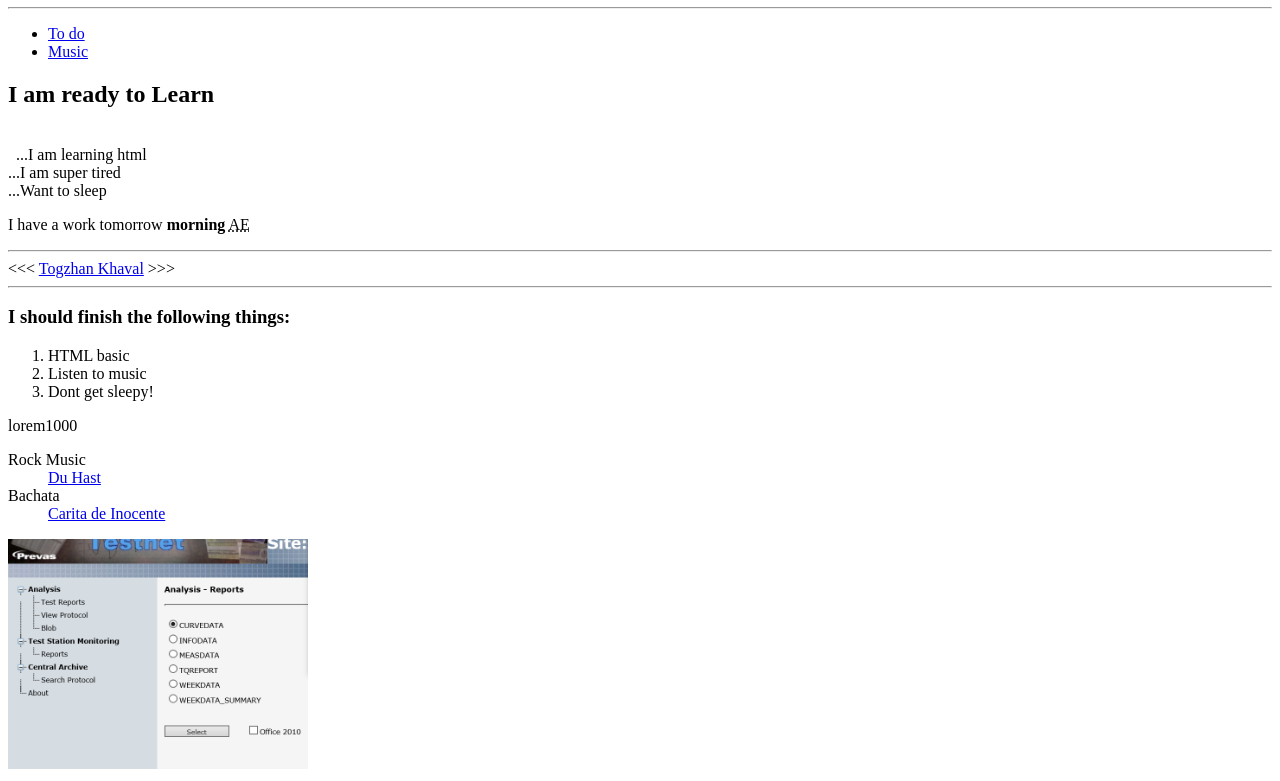
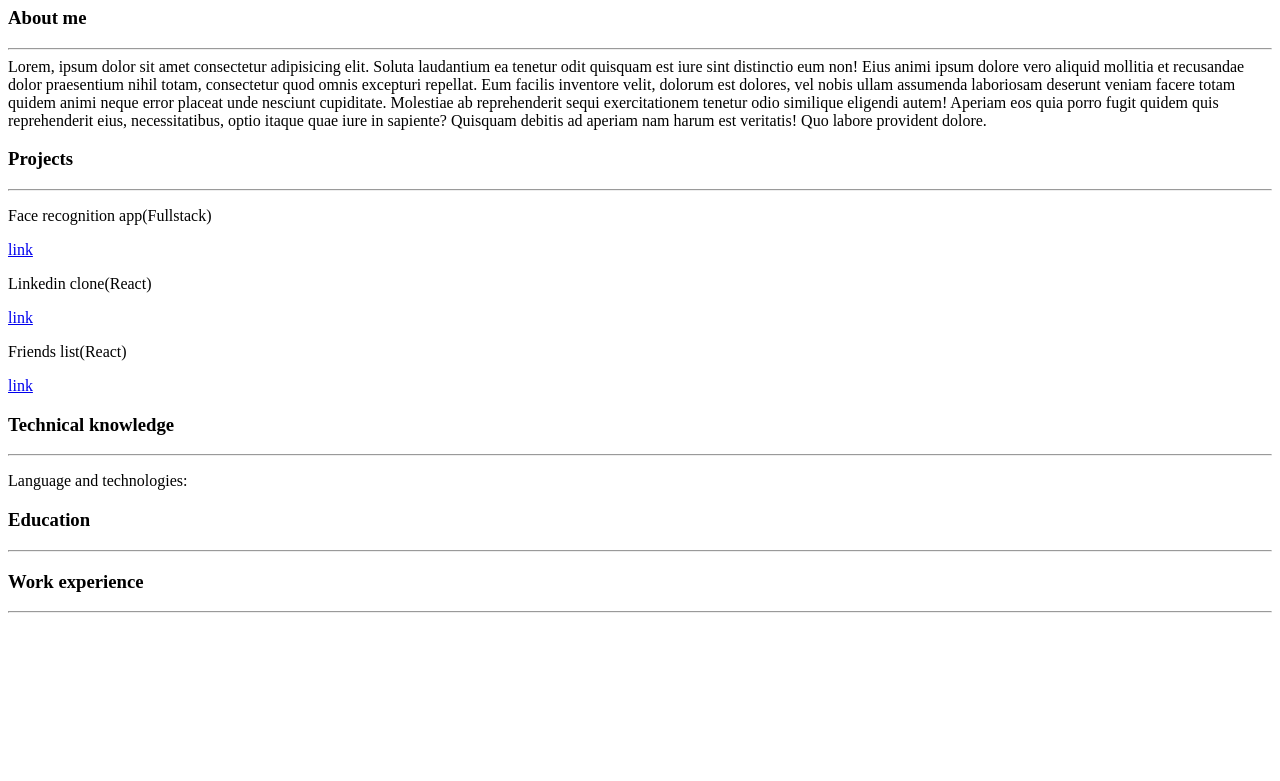
Before and after one commit to togzhankz/MyFirstTime, a plain HTML site: page index.html in a window 1280 px wide. Shown: the part 73-854 px from the top of the page. After the commit the page ends 800 px from the top, so only its background shows below. Drawn offline with Linux system fonts and the light colour scheme.

Commit message:
portfolio base

```diff
--- a/index.html
+++ b/index.html
@@ -1,53 +1,33 @@
 <!DOCTYPE html>
 <html lang="en">
   <head>
-    <title>My First Web page</title>
+    <title>Togzhan Khaval</title>
     <meta charset="UTF-8" />
     <meta http-equiv="X-UA-Compatible" content="IE=edge" />
     <meta name="viewport" content="width=device-width, initial-scale=1.0" />
     <title>Document</title>
   </head>
   <body>
-    <h1>Hello World!</h1>
+    <h1>Togzhan Khaval</h1>
+    <h3>About me</h3>
     <hr>
-    <nav>
-        <ul>
-            <li>
-                <a href="#Todo">To do</a>
-            </li>
-            <li>
-                <a href="#Music">Music</a>
-            </li>
-        </ul>
-    </nav>
-    <h2>I am ready to Learn </h2>
-    <br />&nbsp;&nbsp;...I am learning html
-    <br />...I am super tired
-    <br />...Want to sleep
-    <p>I have a work tomorrow <strong>morning</strong>
-    <abbr title="At Ericsson">AE</abbr></p>
+Lorem, ipsum dolor sit amet consectetur adipisicing elit. Soluta laudantium ea tenetur odit quisquam est iure sint distinctio eum non! Eius animi ipsum dolore vero aliquid mollitia et recusandae dolor praesentium nihil totam, consectetur quod omnis excepturi repellat. Eum facilis inventore velit, dolorum est dolores, vel nobis ullam assumenda laboriosam deserunt veniam facere totam quidem animi neque error placeat unde nesciunt cupiditate. Molestiae ab reprehenderit sequi exercitationem tenetur odio similique eligendi autem! Aperiam eos quia porro fugit quidem quis reprehenderit eius, necessitatibus, optio itaque quae iure in sapiente? Quisquam debitis ad aperiam nam harum est veritatis! Quo labore provident dolore.
+
+    <h3>Projects </h3>
     <hr>
-    <section id="Todo">
-    &lt;&lt;&lt; <a href="about.html">Togzhan Khaval</a> &gt;&gt;&gt;    <hr>
-    <h3>I should finish the following things: <em></em></h3>
-    <ol>
-    <li> HTML basic
-    <li> Listen to music
-    <li> Dont get sleepy!
-    </ol>
-</section>
+    <p>Face recognition app(Fullstack)</p>
+    <a href="https://www.youtube.com/watch?v=W3q8Od5qJio">link</a>
+    <p>Linkedin clone(React)</p>
+    <a href="https://www.youtube.com/watch?v=W3q8Od5qJio">link</a>
+    <p>Friends list(React)</p>
+    <a href="https://www.youtube.com/watch?v=W3q8Od5qJio">link</a>
+    <h3>Technical knowledge</h3>
+    <hr>
+    <p>Language and technologies:</p>
+    <h3>Education</h3>
+    <hr>
+    <h3>Work experience</h3>
+    <hr>
 
-<section id="Music">
-    <div>lorem1000 </em></div>
-    <dl>
-        <dt>Rock Music</dt>
-        <dd><a href="https://www.youtube.com/watch?v=W3q8Od5qJio">Du Hast</a></dd>
-
-        <dt>Bachata</dt>
-        <dd><a href="https://www.youtube.com/watch?v=VSFL8UpeUvM">Carita de Inocente</a></dd>
-
-    </dl>
-</section>
-    <img src="testnet.png" width="300px" />
   </body>
 </html>
```
